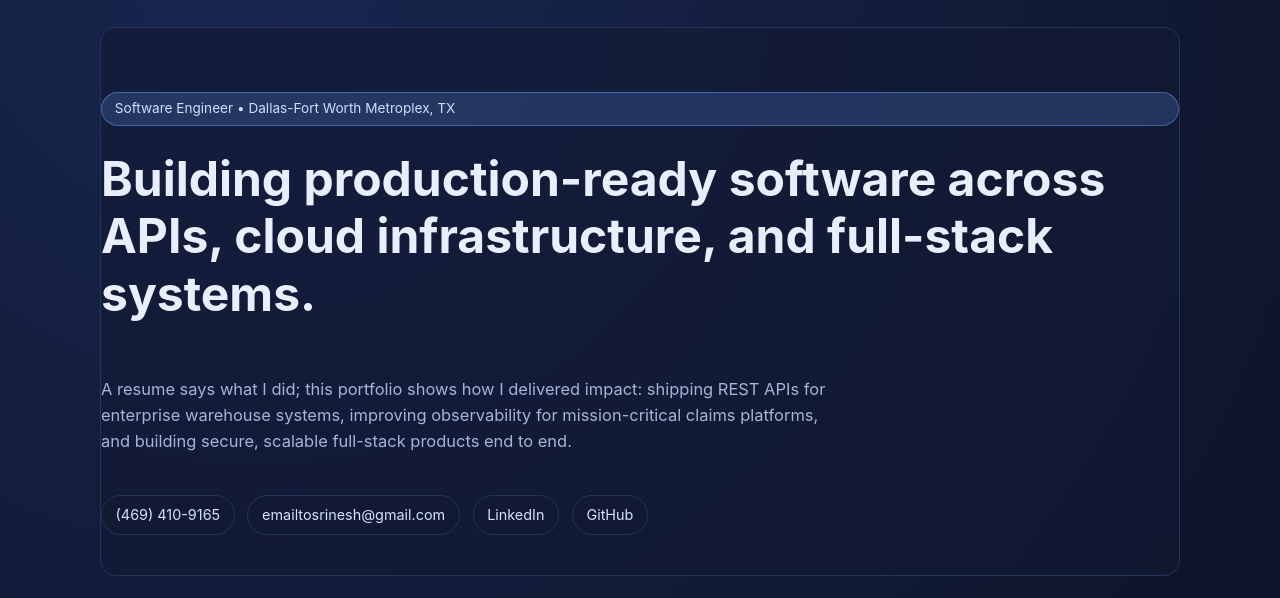
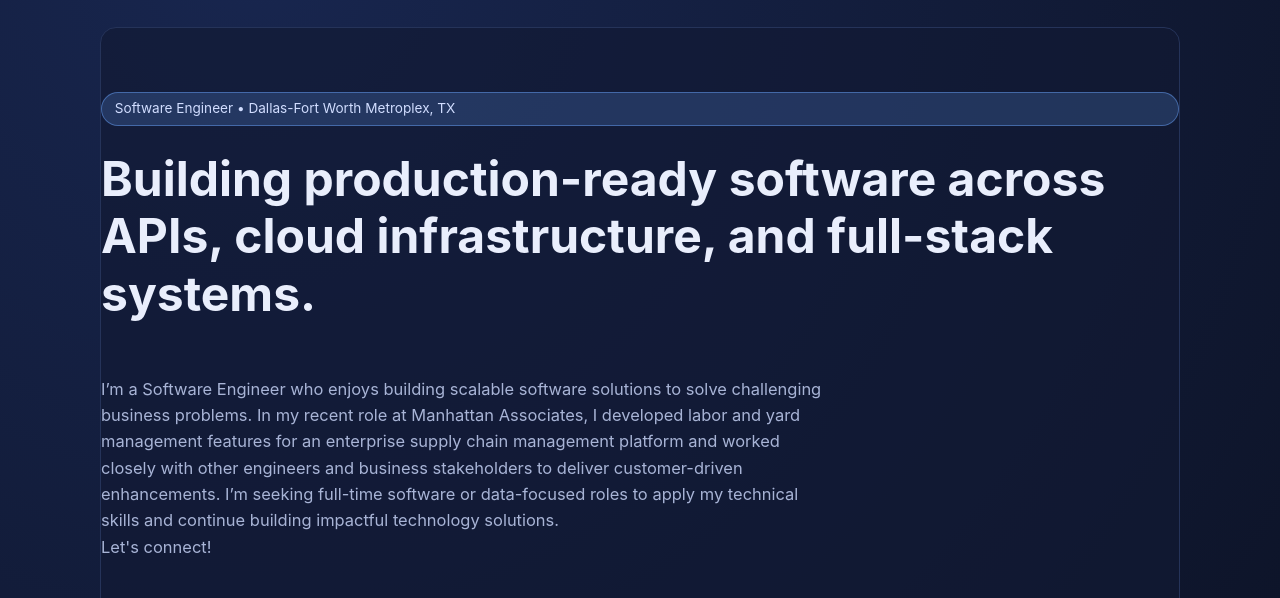
Before and after one commit to srinashg/official-portfolio, a plain HTML site: page index.html in a window 1280 px wide. Shown: the part 57-655 px from the top of the page. Drawn offline with Linux system fonts and the light colour scheme.

Commit message:
Revise introduction in index.html
Updated the introduction section to reflect recent experiences and aspirations.

```diff
--- a/index.html
+++ b/index.html
@@ -182,8 +182,12 @@
       <span class="tag">Software Engineer • Dallas-Fort Worth Metroplex, TX</span>
       <h1>Building production-ready software across APIs, cloud infrastructure, and full-stack systems.</h1>
       <p class="intro">
-        A resume says what I did; this portfolio shows how I delivered impact: shipping REST APIs for enterprise warehouse systems,
-        improving observability for mission-critical claims platforms, and building secure, scalable full-stack products end to end.
+        I’m a Software Engineer who enjoys building scalable software solutions to solve challenging business problems.
+        In my recent role at Manhattan Associates, I developed labor and yard management features for an enterprise supply chain management
+        platform and worked closely with other engineers and business stakeholders to deliver customer-driven enhancements. I’m seeking
+        full-time software or data-focused roles to apply my technical skills and continue building impactful technology solutions.
+        <br>
+        Let's connect!
       </p>
       <div class="contact" aria-label="Contact links">
         <span class="chip">(469) 410-9165</span>
```
